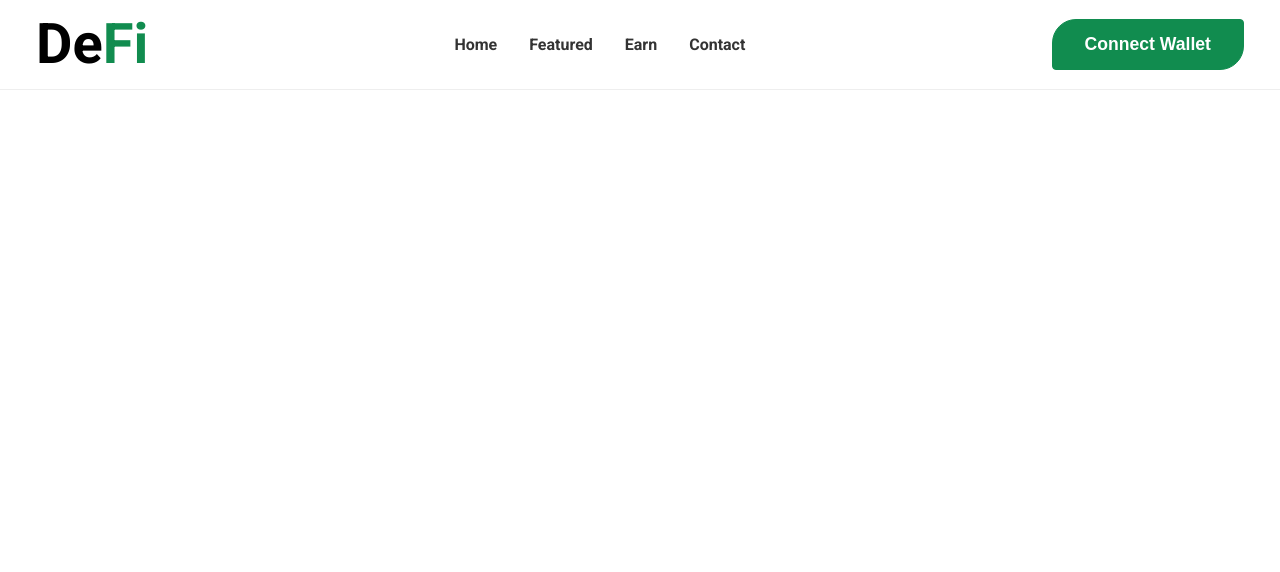
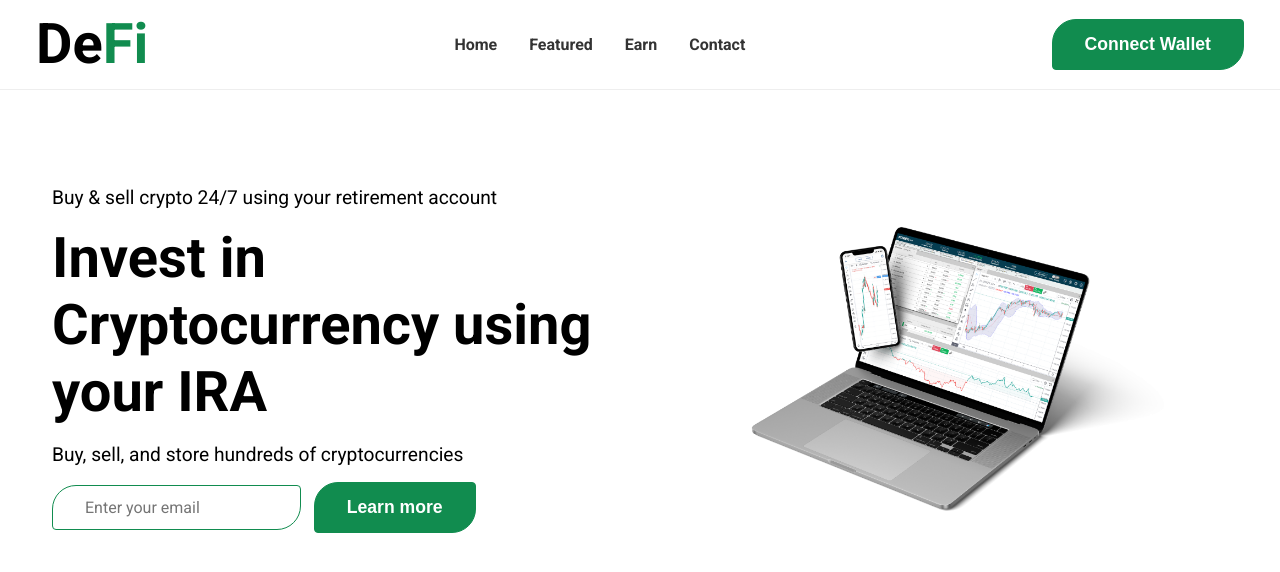
Before and after one commit to MarwanMadkour/react-crypto-website, a React (Create React App) app: page / in a window 1280 px wide. Shown: the top 572 px of the page. Built offline with nearby package versions, Linux system fonts and the light colour scheme.

Commit message:
need to fix button position

```diff
--- a/src/App.js
+++ b/src/App.js
@@ -1,10 +1,12 @@
 import React from "react";
 import Navbar from "./components/Navbar";
+import Hero from "./components/Hero.js";
 
 function App() {
   return (
     <>
       <Navbar></Navbar>
+      <Hero></Hero>
     </>
   );
 }
--- /dev/null
+++ b/src/components/Hero.css
@@ -0,0 +1,41 @@
+.hero .container {
+    display: grid;
+    grid-template-columns: repeat(2, 1fr);
+    margin: 4rem auto;
+    justify-content: center;
+    align-items: center;
+    padding: 1rem;
+}
+
+.hero .left {
+    padding: 1rem;
+}
+
+.hero h1 {
+    padding: 1rem 0;
+}
+
+.hero .input-container {
+    padding: 1rem 0;
+}
+
+.hero .right {
+    padding: 1rem;
+}
+
+.hero .img-container {
+    width: 100%;
+    display: flex;
+}
+
+.hero img {
+    max-width: 80%;
+    margin: auto;
+}
+
+@media screen and (max-width: 940px) {
+    .hero .container {
+        grid-template-columns: 1fr;
+        margin: 1rem 0;
+    }
+}
--- /dev/null
+++ b/src/components/Hero.js
@@ -0,0 +1,31 @@
+import React from "react";
+import "./Hero.css";
+import Crypto from "../assets/hero-img.png";
+
+const Hero = () => {
+  return (
+    <div className="hero">
+      <div className="container">
+        {/* left side */}
+        <div className="left">
+          <p>Buy & sell crypto 24/7 using your retirement account</p>
+          <h1>Invest in Cryptocurrency using your IRA</h1>
+          <p>Buy, sell, and store hundreds of cryptocurrencies</p>
+          <div className="input-container">
+            <input type="email" placeholder="Enter your email" />
+            <button className="btn">Learn more</button>
+          </div>
+        </div>
+
+        {/* right side */}
+        <div className="right">
+          <div className="img-container">
+            <img src={Crypto} alt=""></img>
+          </div>
+        </div>
+      </div>
+    </div>
+  );
+};
+
+export default Hero;
--- a/src/components/Navbar.js
+++ b/src/components/Navbar.js
@@ -1,15 +1,18 @@
-import React from "react";
+import React, { useState } from "react";
 import { FaBars, FaTimes } from "react-icons/fa";
 import "./Navbar.css";
 
 const Navbar = () => {
+  const [click, setClick] = useState(false);
+  const handleClick = () => setClick(!click);
+
   return (
     <div className="header">
       <div className="container">
         <h1>
           De<span className="primary">Fi</span>
         </h1>
-        <ul className="nav-menu">
+        <ul className={click ? "nav-menu active" : "nav-menu"}>
           <li>
             <a href="/">Home</a>
           </li>
@@ -26,8 +29,12 @@ const Navbar = () => {
         <div className="btn-group">
           <button className="btn">Connect Wallet</button>
         </div>
-        <div className="hamburger">
-          <FaBars size={20} style={{ color: "#333" }}></FaBars>
+        <div className="hamburger" onClick={handleClick}>
+          {click ? (
+            <FaTimes size={20} style={{ color: "#333" }}></FaTimes>
+          ) : (
+            <FaBars size={20} style={{ color: "#333" }}></FaBars>
+          )}
         </div>
       </div>
     </div>
```
Also changed, not shown: src/assets/hero-img.png (added).
